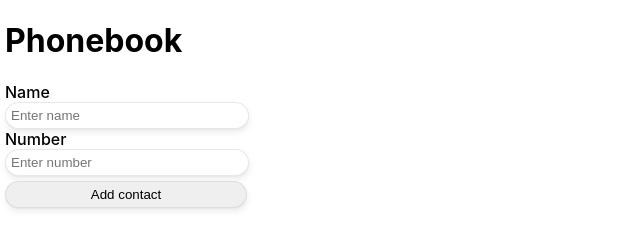
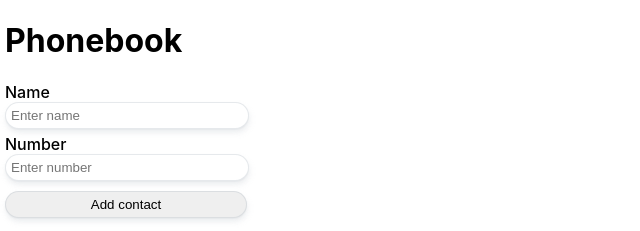
Before and after one commit to AleksandrEmchenko/goit-react-hw-04-phonebook, a React (Create React App) app: page / in a window 1280 px wide. Shown: the top 231 px of the page, without its empty margins (0-640 px from the left). Built offline with nearby package versions, Linux system fonts and the light colour scheme.

Commit message:
fix styles ContactForm

```diff
--- a/src/components/ContactForm/ContactForm.jsx
+++ b/src/components/ContactForm/ContactForm.jsx
@@ -2,7 +2,7 @@ import { useState } from "react";
 import { nanoid } from "nanoid";
 import PropTypes from "prop-types";
 import {
-  Form,
+  Container,
   ContactFild,
   ContactLabel,
   ButtonSub,
@@ -36,7 +36,7 @@ function ContactForm({ onAddContact, onCheckUniq }) {
   return (
     <div>
       <form onSubmit={handleSubmitForm}>
-        <Form>
+        <Container>
           <ContactLabel>
             Name
             <ContactFild
@@ -63,7 +63,7 @@ function ContactForm({ onAddContact, onCheckUniq }) {
               required
             />
           </ContactLabel>
-        </Form>
+        </Container>
 
         <ButtonSub type="submit">Add contact</ButtonSub>
       </form>
--- a/src/components/ContactForm/ContactForm.styled.jsx
+++ b/src/components/ContactForm/ContactForm.styled.jsx
@@ -1,6 +1,6 @@
 import styled from "@emotion/styled";
 
-export const Form = styled.form`
+export const Container = styled.div`
 display: flex;
 flex-direction: column;
 width: 232px;
@@ -20,7 +20,7 @@ export const ContactFild = styled.input`
 export const ContactLabel = styled.label`
 font-weight: 500;
 margin-right: 5px;
-margin-buttom: 5px;
+margin-bottom: 5px;
 `;
 
 export const ButtonSub = styled.button`
```
